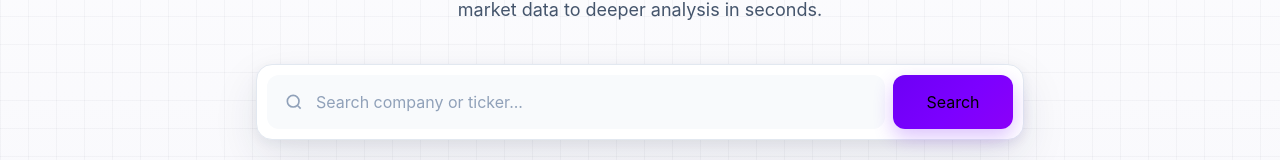
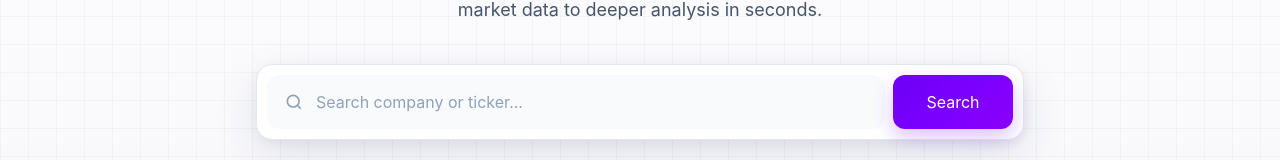
Before and after one commit to himanshuj9/StockScreenerApp, a React (Vite) app in the folder UI/: page / in a window 1280 px wide. Shown: the part 464-624 px from the top of the page. Built offline with nearby package versions, Linux system fonts and the light colour scheme.

Commit message:
Set homepage search button text to white

```diff
--- a/UI/src/App.css
+++ b/UI/src/App.css
@@ -209,7 +209,7 @@
   z-index: 999 !important;
   overflow: visible !important;
   background: linear-gradient(135deg, #6d00f5 0%, #7c00ff 55%, #8b00f8 100%) !important;
-  color: #000000 !important;
+  color: #ffffff !important;
   border: 0 !important;
   border-radius: 12px !important;
   box-shadow: 0 8px 20px rgba(109, 0, 245, 0.24) !important;
```
